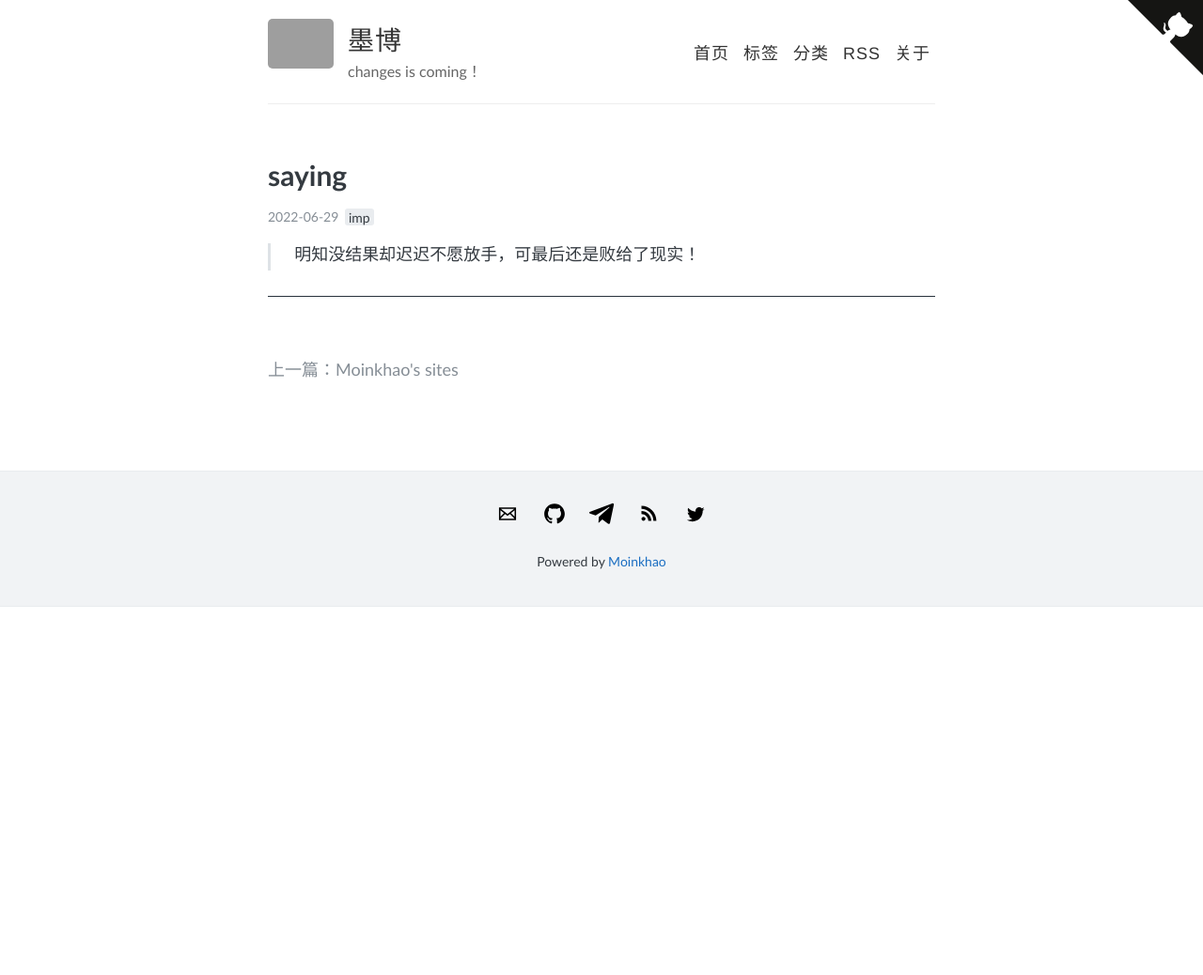
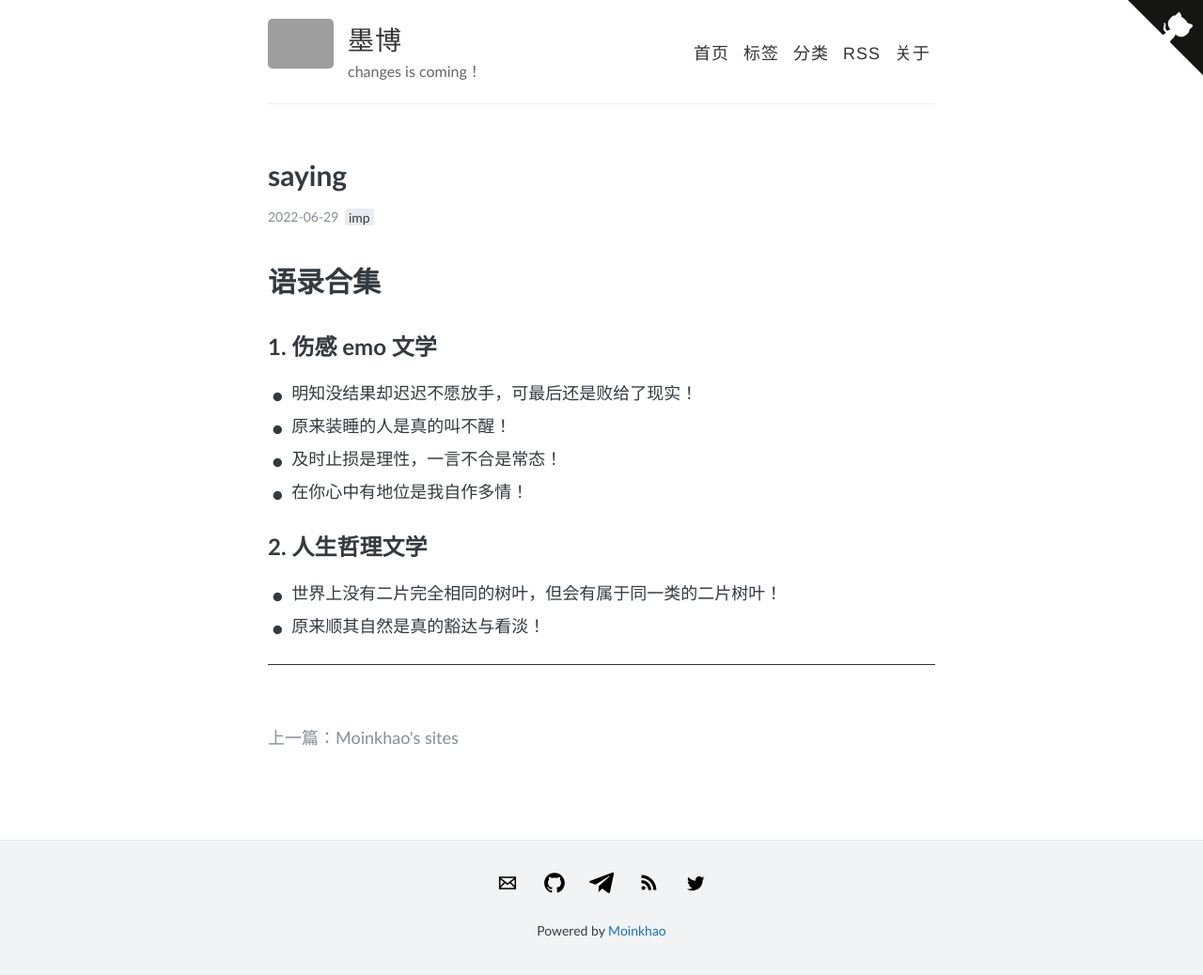
Before and after one commit to moinkhao/blog, a Jekyll site: the page built from _posts/2022-6-29-say.md, in a window 1280 px wide. Shown: the whole page at 94% size. Built offline with Jekyll 4.4.1, drawn with Linux system fonts in a browser that asks for light colours; before the commit the page ends 900 px from its top, so only the background shows below that; grey boxes are pictures that could not be loaded.

Commit message:
Update 2022-6-29-say.md

```diff
--- a/_posts/2022-6-29-say.md
+++ b/_posts/2022-6-29-say.md
@@ -8,4 +8,14 @@ description:
 is_sticky: false
 ---
 
-> 明知没结果却迟迟不愿放手，可最后还是败给了现实！
+# 语录合集
+## 1.伤感emo文学
+- 明知没结果却迟迟不愿放手，可最后还是败给了现实！
+- 原来装睡的人是真的叫不醒！
+- 及时止损是理性，一言不合是常态！
+- 在你心中有地位是我自作多情！
+
+
+## 2.人生哲理文学
+- 世界上没有二片完全相同的树叶，但会有属于同一类的二片树叶！
+- 原来顺其自然是真的豁达与看淡！
```
